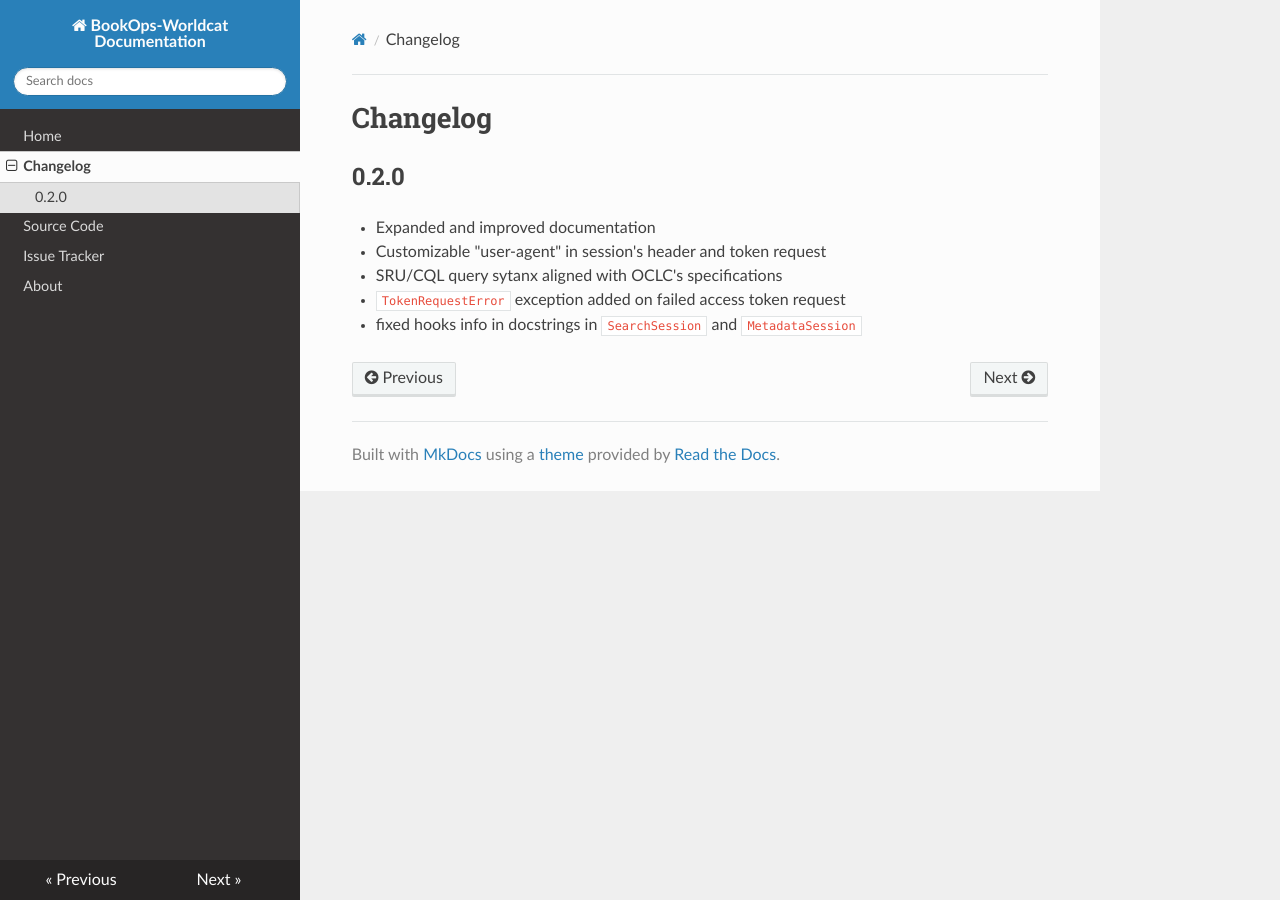
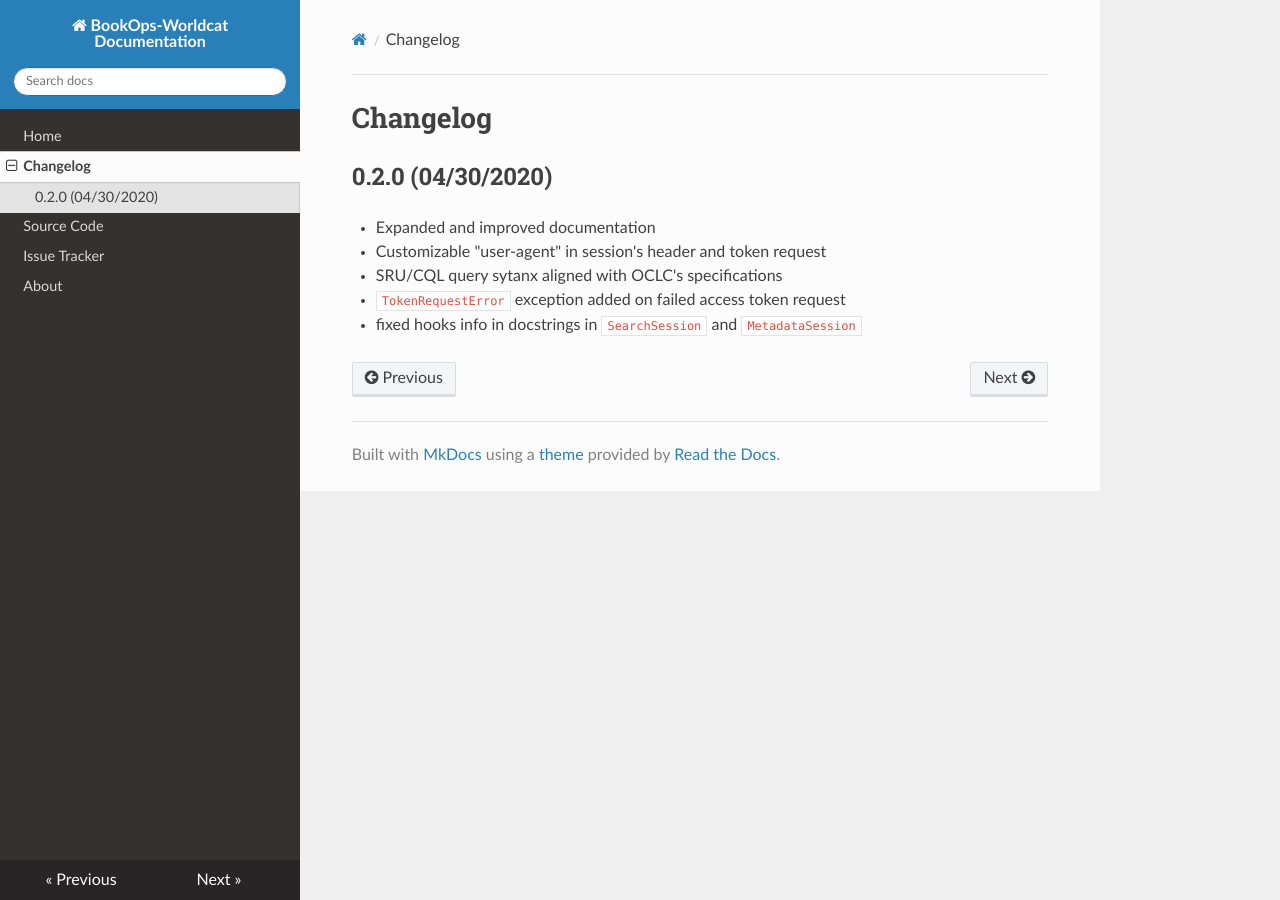
Before and after one commit to BookOps-CAT/bookops-worldcat, an MkDocs documentation site: the page built from docs/changelog.md, in a window 1280 px wide. Built offline with MkDocs 1.6.1, drawn with Linux system fonts in a browser that asks for light colours; nearby versions of some CDN libraries.

Commit message:
date added

```diff
--- a/docs/changelog.md
+++ b/docs/changelog.md
@@ -1,6 +1,6 @@
 # Changelog
 
-## 0.2.0
+## 0.2.0 (04/30/2020)
 
 + Expanded and improved documentation
 + Customizable "user-agent" in session's header and token request
```
